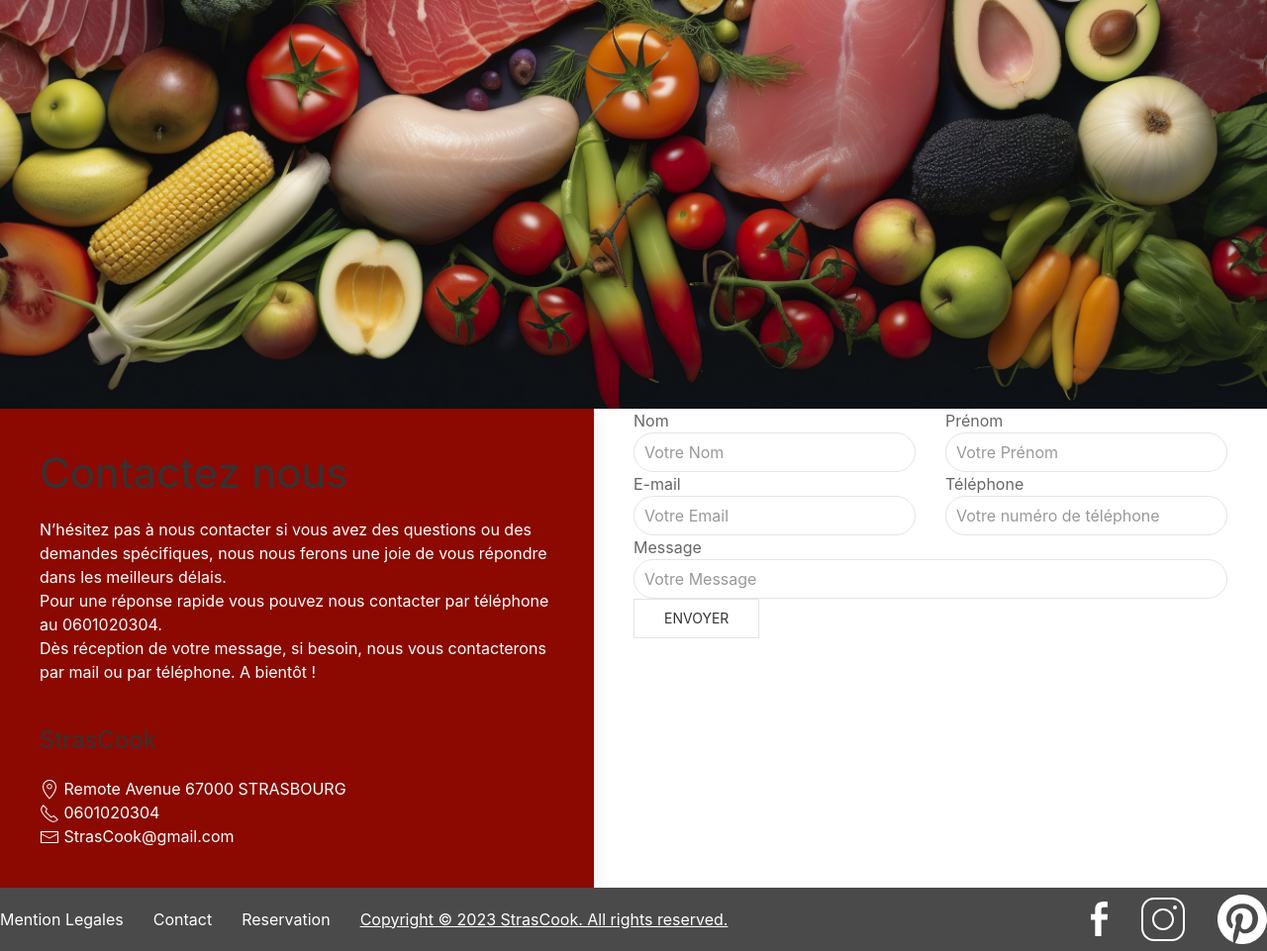
After one commit to WildCodeSchool-2023-09/php-p2-strascook, a PHP site: template src/View/Contact/contact.html.twig in a window 1280 px wide. The commit adds this page. Shown: the whole page at 99% size. Run offline with PHP 8.4, Linux system fonts and the light colour scheme; the template is opened without the code that fills it, so the values that code supplies are empty; some libraries are stand-ins or nearby versions; some web fonts are replaced.

Commit message:
page contact en cours

```diff
--- a/src/Controller/contactController.php
+++ b/src/Controller/contactController.php
@@ -6,9 +6,9 @@ use App\Controller\AbstractController;
 
 class ContactController extends AbstractController
 {
-    public function add()
+    public function index()
     {
 
-        return $this->twig->render('contact/add.html.twig');
+        return $this->twig->render('Contact/contact.html.twig');
     }
 }
--- /dev/null
+++ b/src/View/Contact/add.html.twig
@@ -0,0 +1,5 @@
+{% extends 'layout.html.twig' %}
+
+{% block content %}
+
+{% endblock %}
--- /dev/null
+++ b/src/View/Contact/contact.html.twig
@@ -0,0 +1,55 @@
+{% extends "layout.html.twig" %}
+
+{% block stylesheet %}<link rel="stylesheet" href="./assets/css/_contact.css">
+{% endblock %}
+
+{% block content %}
+<img src="assets/images/food3.jpg" alt="food" width=100%>
+
+	<div class="uk-child-width-expand@s" uk-grid>
+		<div class="uk-grid-item-match">
+			<div class="uk-card uk-card-default uk-card-body">
+				<h1>Contactez nous</h1>
+				N’hésitez pas à nous contacter si vous avez des questions ou des demandes spécifiques,
+																	nous nous ferons une joie de vous répondre dans les meilleurs délais.<br>
+				Pour une réponse rapide vous pouvez nous contacter par téléphone au 0601020304.<br>
+
+				<span>Dès réception de votre message, si besoin, nous vous contacterons par mail ou par téléphone. A bientôt !</span>
+				<h3>StrasCook</h3>
+				<p><span uk-icon="location"></span> Remote Avenue 67000 STRASBOURG
+					<br>
+					<span uk-icon="receiver"></span> 0601020304
+                    <br>
+                    <span uk-icon="mail"></span> StrasCook@gmail.com</p>
+			</div>
+		</div>
+
+		<div class="uk-container">
+			<form class="uk-grid-medium uk-grid" method="POST">
+				<div class="uk-width-1-2@s">
+                <label> Nom</label>
+					<input class="uk-input" name="nom" type="text" placeholder="Votre Nom" aria-label="100" required>
+				</div>
+				<div class="uk-width-1-2@s">
+                <label> Prénom</label>
+					<input class="uk-input" name="prénom" type="text" placeholder="Votre Prénom" aria-label="50" required>
+				</div>
+				<div class="uk-width-1-2@s">
+                <label> E-mail</label>
+					<input class="uk-input" name="email" type="text" placeholder="Votre Email" aria-label="25" required>
+				</div>
+				<div class="uk-width-1-2@s">
+                <label> Téléphone</label>
+					<input class="uk-input" name="téléphone" type="text" placeholder="Votre numéro de téléphone" aria-label="25" required>
+				</div>
+				<div class="uk-width-1-1@s">
+                <label> Message</label>
+					<textarea class="uk-input" name="message" id="message" type="text" placeholder="Votre Message" aria-label="50" rows="30" required></textarea>
+				</div>
+				<div class="uk-width-1-2@s">
+					<button class="uk-button uk-button-default" type="submit">Envoyer</button>
+				</div>
+			</form>
+		</div>
+	</div>
+{% endblock %}
--- a/src/View/Layout/_footer.html.twig
+++ b/src/View/Layout/_footer.html.twig
@@ -10,8 +10,6 @@
 
     </div>
 
-
-
      <div class="uk-navbar-right">
     <img src="/assets/images/facebook.svg">
     <img src="/assets/images/instagram.svg">
--- a/src/View/layout.html.twig
+++ b/src/View/layout.html.twig
@@ -13,7 +13,7 @@
     <link rel="stylesheet" href="https://cdn.jsdelivr.net/npm/uikit@3.17.6/dist/css/uikit.min.css" />
 
     <link rel="stylesheet" href="/assets/css/style.css">
-    <link rel="stylesheet" href="/assets/css/style_footer.css">
+    <link rel="stylesheet" href="/assets/css/_footer.css">
     {% block stylesheet %}{% endblock %}
 </head>
 
@@ -25,7 +25,10 @@
     <!-- UIkit JS -->
 <script src="https://cdn.jsdelivr.net/npm/uikit@3.17.6/dist/js/uikit.min.js"></script>
 <script src="https://cdn.jsdelivr.net/npm/uikit@3.17.6/dist/js/uikit-icons.min.js"></script>
+<script src="uikit/dist/js/uikit-icons.min.js"></script>
+
 
 {% include '/layout/_footer.html.twig' %}
+
 </body>
 </html>
--- a/src/routes.php
+++ b/src/routes.php
@@ -13,7 +13,7 @@ return [
     'items/show' => ['ItemController', 'show', ['id']],
     'items/add' => ['ItemController', 'add',],
     'items/delete' => ['ItemController', 'delete',],
-    'mentionslegales' => ['MentionslegalesController', 'add',],
-    'contact' => ['ContactController', 'add',],
-    'reservation' => ['ReservationController', 'add',],
+    'mentionslegales' => ['MentionslegalesController', 'index',],
+    'contact' => ['ContactController', 'index',],
+
 ];
```
Also changed, not shown: public/assets/css/_contact.css (added), public/assets/css/_footer.css (added), public/assets/css/style_footer.css (deleted), public/assets/images/food.jpg (added), public/assets/images/food3.jpg (added), 1 other file.
